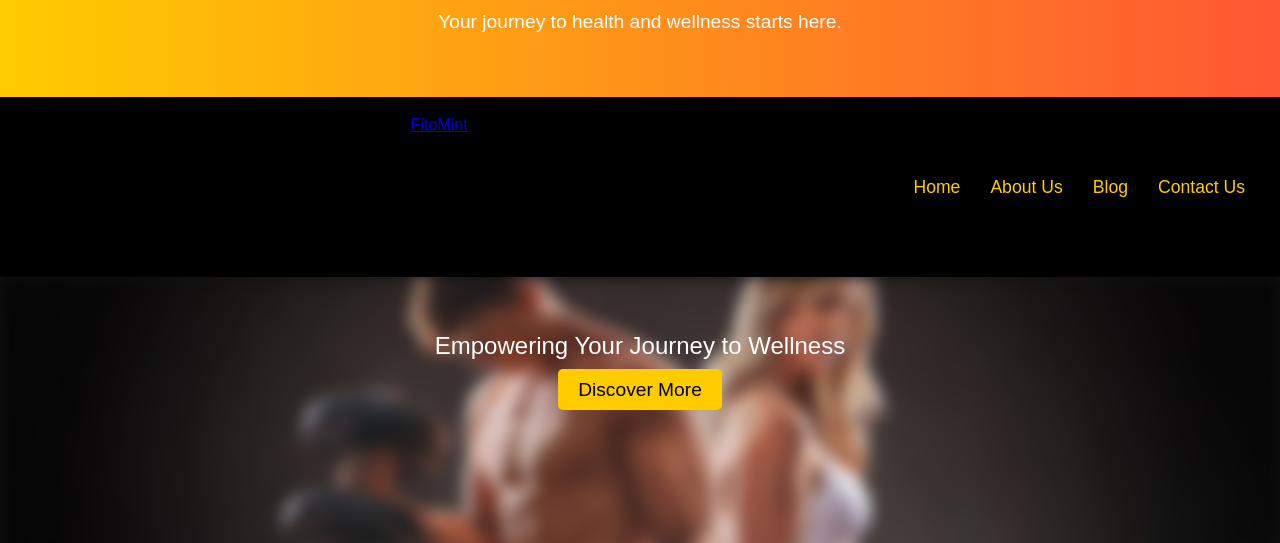
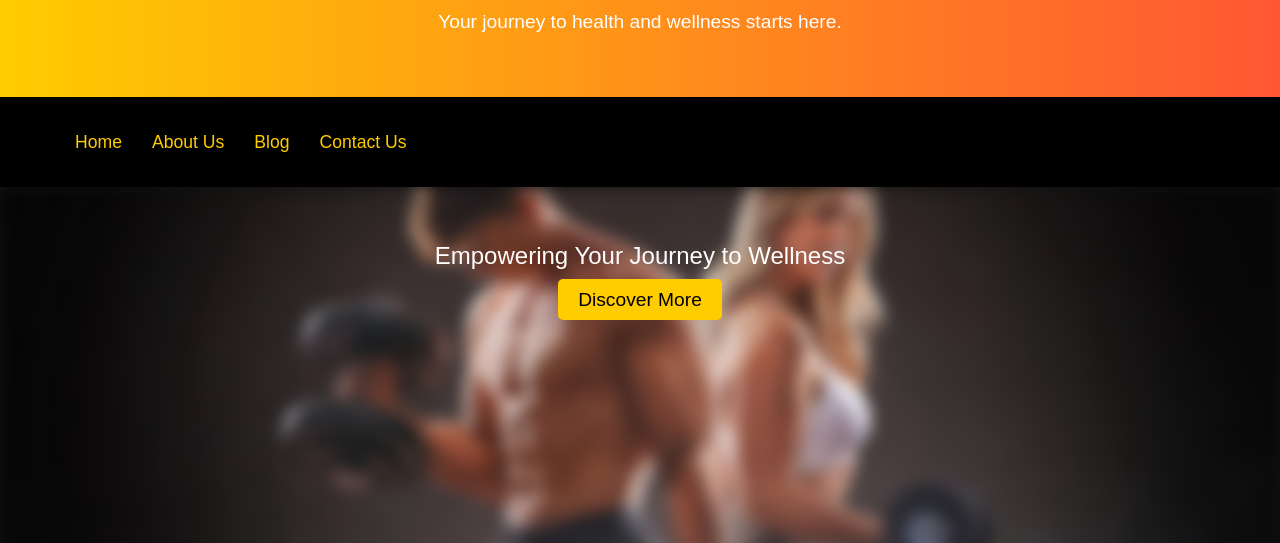
Before and after one commit to ExKave/fitomint, a plain HTML site: page index.html in a window 1280 px wide. Shown: the part 257-800 px from the top of the page. Drawn offline with Linux system fonts and the light colour scheme.

Commit message:
removed logo

```diff
--- a/index.html
+++ b/index.html
@@ -16,9 +16,7 @@
 
     <!-- Navigation Bar -->
     <nav class="navbar">
-        <div class="logo">
-            <a href="#">FitoMint</a>
-        </div>
+
         <div class="menu-toggle" id="mobile-menu">
             <span class="bar"></span>
             <span class="bar"></span>
```
